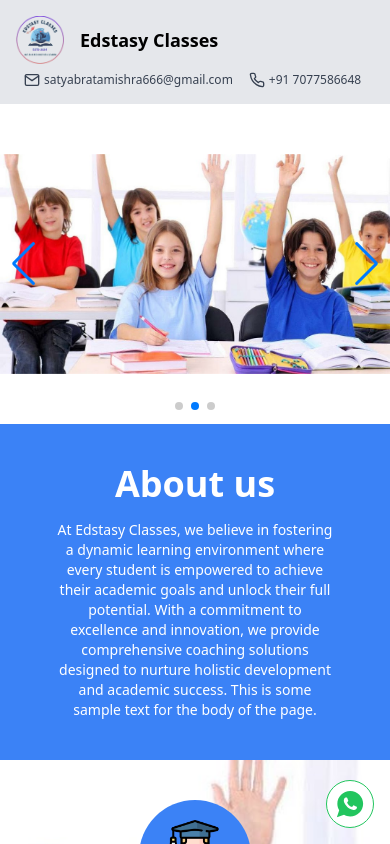
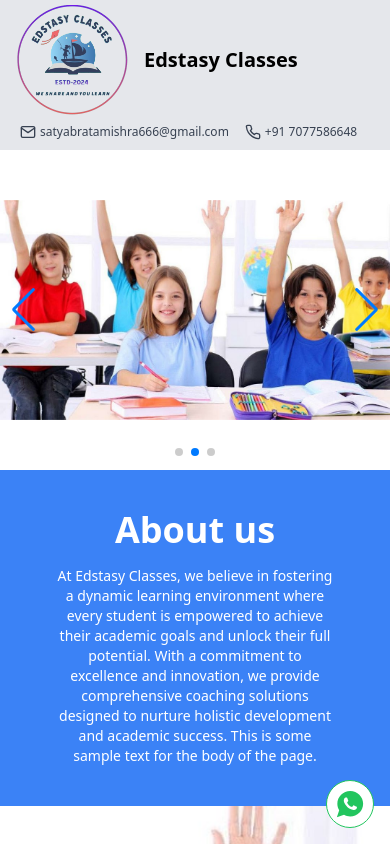
Before and after one commit to somemohit/EdstasyClasses, a React (Create React App) app: page / in a window 390 px wide. Shown: the top 844 px of the page. Built offline with nearby package versions, Linux system fonts and the light colour scheme.

Commit message:
netlify commit

```diff
--- a/src/App.js
+++ b/src/App.js
@@ -46,10 +46,10 @@ function App() {
 
   return (
     <div>
-      <nav className="bg-gray-200 p-4">
+      <nav className="bg-gray-200 px-4 sm:px-10 py-1">
         <div className="mx-auto flex flex-col md:flex-row justify-between md:items-center gap-2">
           <div className="flex items-center gap-4">
-            <div className="text-white h-12 w-12 sm:h-16 sm:w-16 md:h-20 md:w-20">
+            <div className="text-white h-28 w-28 sm:h-28 sm:w-28 md:h-32 md:w-32">
               <img
                 className="w-full h-full object-contain"
                 // src="./EdstasyClasses/logo.png"
@@ -57,15 +57,15 @@ function App() {
                 alt="edstasy-logo"
               />
             </div>
-            <div className="text-black text-lg sm:text-xl md:text-2xl font-bold">
+            <div className="text-black text-xl sm:text-xl md:text-4xl font-bold">
               Edstasy Classes
             </div>
           </div>
-          <div className="flex items-center gap-4 pl-2">
+          <div className="flex items-center gap-4 pl-1 pb-1.5 sm:pb-0">
             <div className="flex items-center">
               <FiMail className="text-gray-700" />
               <span className="text-gray-700 text-xs sm:text-sm md:text-base ml-1 inline">
-              satyabratamishra666@gmail.com
+                satyabratamishra666@gmail.com
               </span>
             </div>
             <div className="flex items-center">
@@ -171,8 +171,8 @@ function App() {
       </main>
 
       <footer className="bg-gray-200">
-        <div className="mx-auto h-fit md:h-44 flex flex-col md:flex-row justify-between items-center gap-10 text-black p-10">
-          <div className="text-white h-24 w-24 sm:h-28 sm:w-28 md:h-32 md:w-32">
+        <div className="mx-auto h-fit md:h-56 flex flex-col md:flex-row justify-between items-center gap-10 text-black p-10">
+          <div className="text-white h-32 w-32 sm:h-40 sm:w-40 md:h-44 md:w-44">
             <img
               className="w-full h-full object-contain"
               // src="./EdstasyClasses/logo.png"
@@ -216,7 +216,7 @@ function App() {
           </div>
         </div>
 
-        <div className="bg-gray-400 h-16 flex justify-center items-center">
+        <div className="bg-gray-400 h-16 text-white text-xs sm:text-base flex justify-center items-center">
           Edstasy Classes -2024 © All Rights Reserved.
         </div>
       </footer>
```
